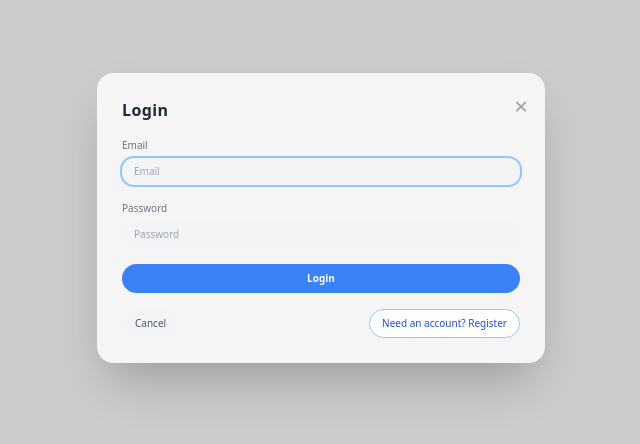
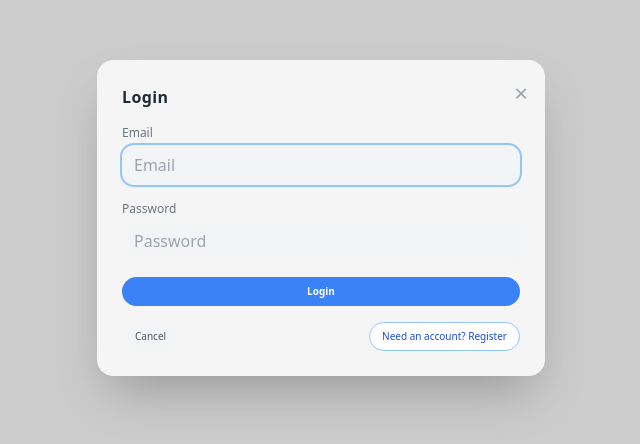
Before and after one commit to dahotre/tasks.dahotre.org, a React (Vite) app: page / in a window 1280 px wide. Shown: the part 182-626 px from the top of the page, without its empty margins (319-959 px from the left). Built offline with nearby package versions, Linux system fonts and the light colour scheme; no server answers.

Commit message:
feat(ui): increase size of text fields in login, register, and task modals for better usability

```diff
--- a/src/components/AuthModal.jsx
+++ b/src/components/AuthModal.jsx
@@ -41,7 +41,7 @@ function AuthModal({ mode, onClose, onAuthSuccess }) {
         <h2 className="text-base font-semibold mb-4 text-gray-800 tracking-wide">{authMode === 'login' ? 'Login' : 'Register'}</h2>
         <form onSubmit={handleSubmit} className="space-y-4">
           <div>
-            <label htmlFor="auth-email" className="block text-[10px] font-medium mb-1 text-gray-500">Email</label>
+            <label htmlFor="auth-email" className="block text-xs font-medium mb-1 text-gray-500">Email</label>
             <input
               id="auth-email"
               type="email"
@@ -49,12 +49,12 @@ function AuthModal({ mode, onClose, onAuthSuccess }) {
               value={email}
               onChange={e => setEmail(e.target.value)}
               required
-              className="w-full rounded-xl px-3 py-1.5 bg-gray-100 text-gray-800 text-[10px] placeholder-gray-400 placeholder:text-[10px] focus:outline-none focus:ring-2 focus:ring-blue-300 transition"
+              className="w-full rounded-xl px-3 py-2 bg-gray-100 text-gray-800 text-base placeholder-gray-400 placeholder:text-base focus:outline-none focus:ring-2 focus:ring-blue-300 transition"
               autoFocus
             />
           </div>
           <div>
-            <label htmlFor="auth-password" className="block text-[10px] font-medium mb-1 text-gray-500">Password</label>
+            <label htmlFor="auth-password" className="block text-xs font-medium mb-1 text-gray-500">Password</label>
             <input
               id="auth-password"
               type="password"
@@ -62,7 +62,7 @@ function AuthModal({ mode, onClose, onAuthSuccess }) {
               value={password}
               onChange={e => setPassword(e.target.value)}
               required
-              className="w-full rounded-xl px-3 py-1.5 bg-gray-100 text-gray-800 text-[10px] placeholder-gray-400 placeholder:text-[10px] focus:outline-none focus:ring-2 focus:ring-blue-300 transition"
+              className="w-full rounded-xl px-3 py-2 bg-gray-100 text-gray-800 text-base placeholder-gray-400 placeholder:text-base focus:outline-none focus:ring-2 focus:ring-blue-300 transition"
             />
           </div>
           {error && <div className="text-red-600 text-xs mt-1">{error}</div>}
--- a/src/components/TaskModal.jsx
+++ b/src/components/TaskModal.jsx
@@ -71,10 +71,10 @@ export default function TaskModal({
           className="space-y-4"
         >
           <div>
-            <label htmlFor="task-title" className="block text-[10px] font-medium mb-1 text-gray-500">Task</label>
+            <label htmlFor="task-title" className="block text-xs font-medium mb-1 text-gray-500">Task</label>
             <input
               id="task-title"
-              className="w-full rounded-xl px-3 py-1.5 bg-gray-100 text-gray-800 text-[10px] placeholder-gray-400 placeholder:text-[10px] focus:outline-none focus:ring-2 focus:ring-blue-300 transition"
+              className="w-full rounded-xl px-3 py-2 bg-gray-100 text-gray-800 text-base placeholder-gray-400 placeholder:text-base focus:outline-none focus:ring-2 focus:ring-blue-300 transition"
               value={title}
               onChange={e => setTitle(e.target.value)}
               required
@@ -83,20 +83,20 @@ export default function TaskModal({
             />
           </div>
           <div>
-            <label htmlFor="task-due" className="block text-[10px] font-medium mb-1 text-gray-500">Due Date</label>
+            <label htmlFor="task-due" className="block text-xs font-medium mb-1 text-gray-500">Due Date</label>
             <input
               id="task-due"
               type="date"
-              className="w-full rounded-xl px-3 py-1.5 bg-gray-100 text-gray-800 text-[10px] placeholder-gray-400 placeholder:text-[10px] focus:outline-none focus:ring-2 focus:ring-blue-300 transition"
+              className="w-full rounded-xl px-3 py-2 bg-gray-100 text-gray-800 text-base placeholder-gray-400 placeholder:text-base focus:outline-none focus:ring-2 focus:ring-blue-300 transition"
               value={due}
               onChange={e => setDue(e.target.value)}
             />
           </div>
           <div>
-            <label htmlFor="task-quadrant" className="block text-[10px] font-medium mb-1 text-gray-500">Quadrant</label>
+            <label htmlFor="task-quadrant" className="block text-xs font-medium mb-1 text-gray-500">Quadrant</label>
             <select
               id="task-quadrant"
-              className="w-full rounded-xl px-3 py-1.5 bg-gray-100 text-gray-800 text-[10px] focus:outline-none focus:ring-2 focus:ring-blue-300 transition"
+              className="w-full rounded-xl px-3 py-2 bg-gray-100 text-gray-800 text-base focus:outline-none focus:ring-2 focus:ring-blue-300 transition"
               value={quadrant}
               onChange={e => setQuadrant(e.target.value)}
               required
```
